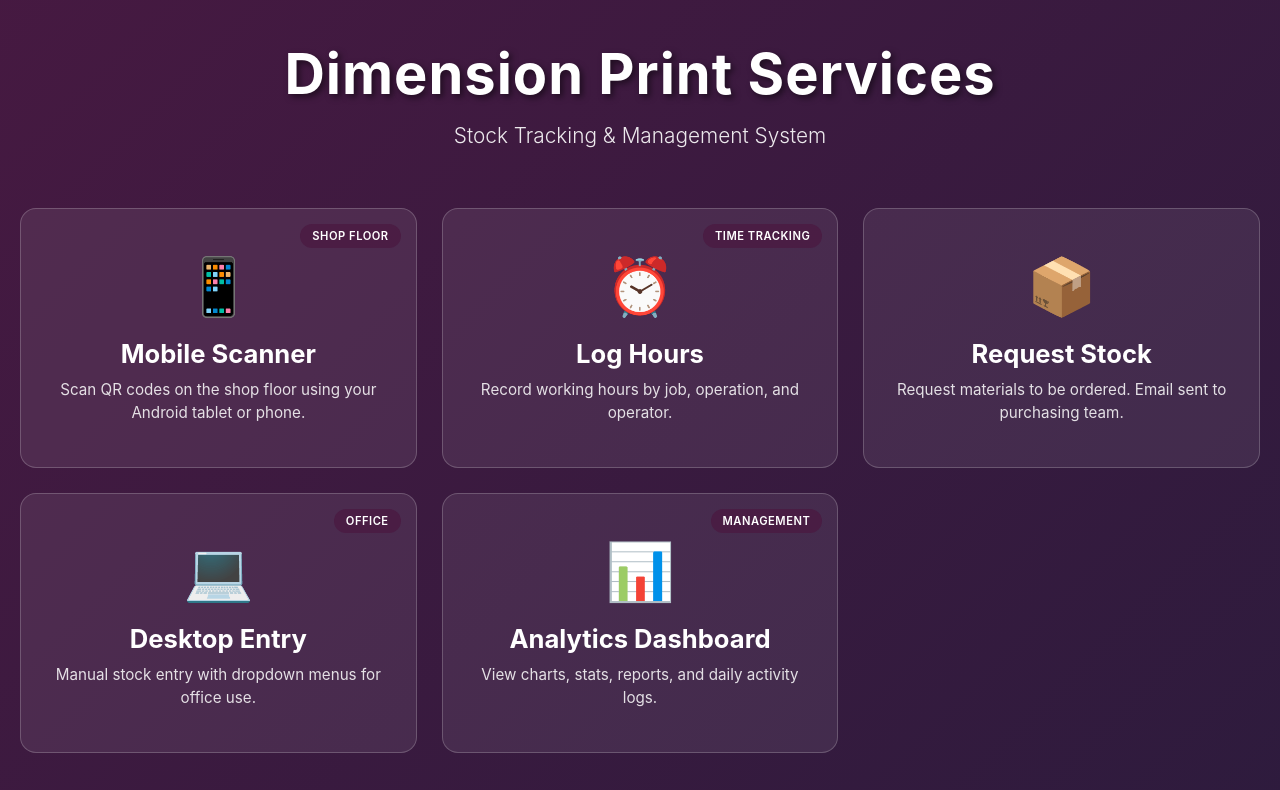
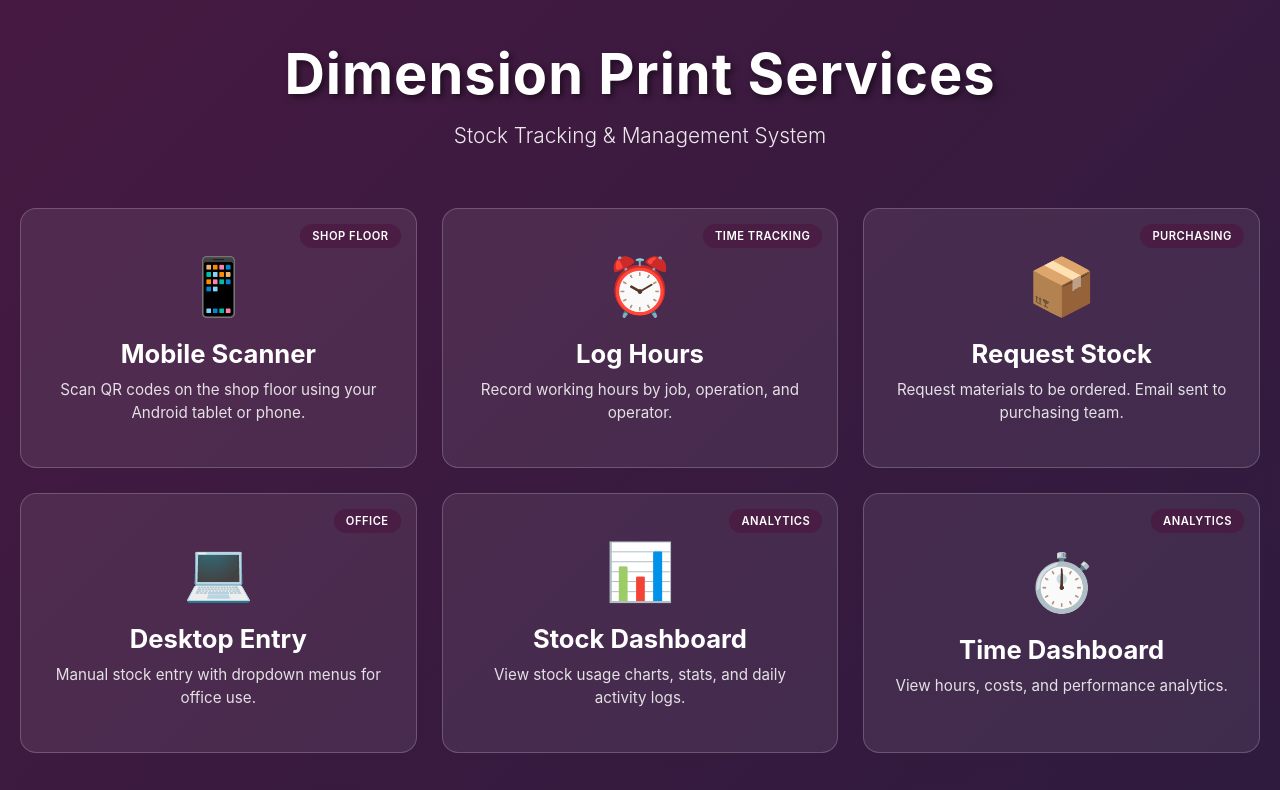
Before and after one commit to atkinsluke/dimension-stock-management, a plain HTML site: page index.html in a window 1280 px wide. Shown: the top 790 px of the page. Drawn offline with Linux system fonts and the light colour scheme.

Commit message:
Update index.html

```diff
--- a/index.html
+++ b/index.html
@@ -207,13 +207,16 @@
                     Record working hours by job, operation, and operator.
                 </div>
             </a>
+
             <a href="stock-request.html" class="card">
+                <div class="card-badge">Purchasing</div>
                 <div class="card-icon">📦</div>
                 <div class="card-title">Request Stock</div>
                 <div class="card-description">
-        Request materials to be ordered. Email sent to purchasing team.
-            </div>
+                    Request materials to be ordered. Email sent to purchasing team.
+                </div>
             </a>
+
             <a href="desktop-entry.html" class="card">
                 <div class="card-badge">Office</div>
                 <div class="card-icon">💻</div>
@@ -224,11 +227,20 @@
             </a>
 
             <a href="dashboard.html" class="card">
-                <div class="card-badge">Management</div>
+                <div class="card-badge">Analytics</div>
                 <div class="card-icon">📊</div>
-                <div class="card-title">Analytics Dashboard</div>
+                <div class="card-title">Stock Dashboard</div>
                 <div class="card-description">
-                    View charts, stats, reports, and daily activity logs.
+                    View stock usage charts, stats, and daily activity logs.
+                </div>
+            </a>
+
+            <a href="time-dashboard.html" class="card">
+                <div class="card-badge">Analytics</div>
+                <div class="card-icon">⏱️</div>
+                <div class="card-title">Time Dashboard</div>
+                <div class="card-description">
+                    View hours, costs, and performance analytics.
                 </div>
             </a>
         </div>
```
